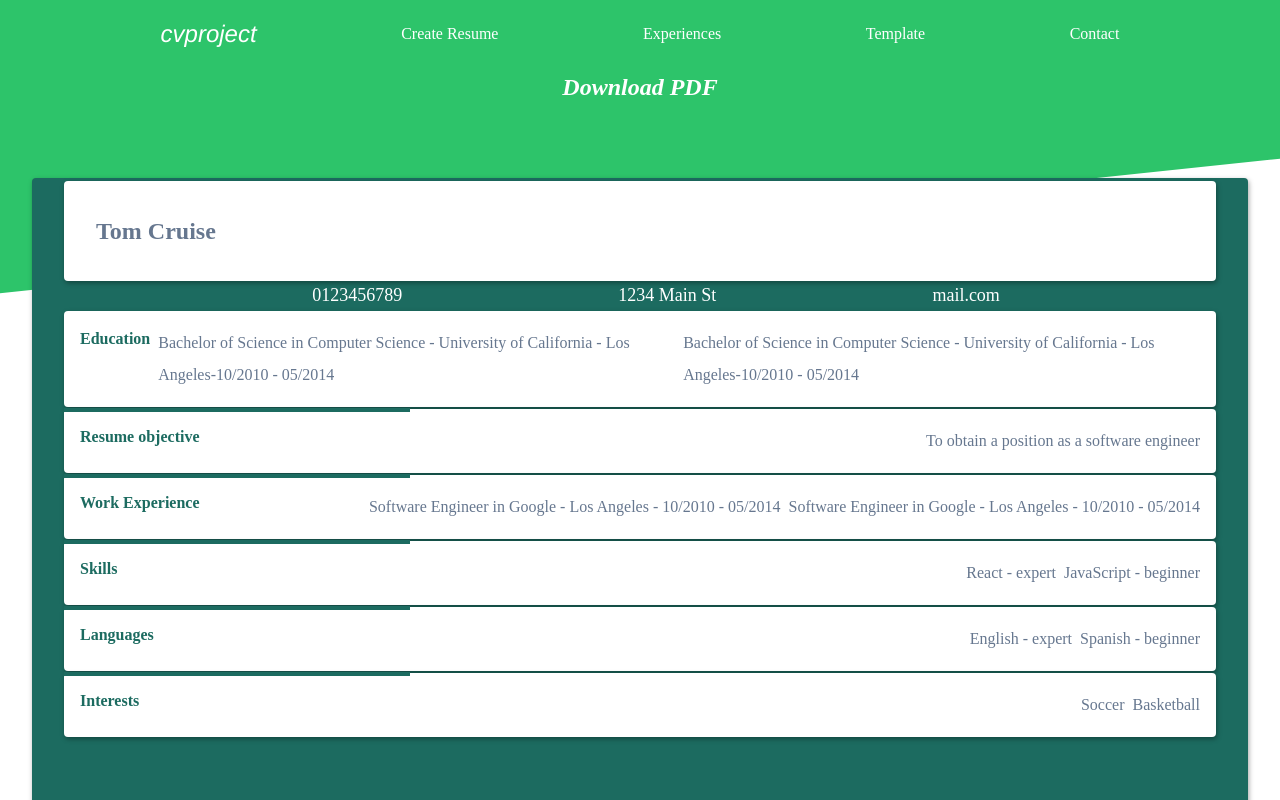
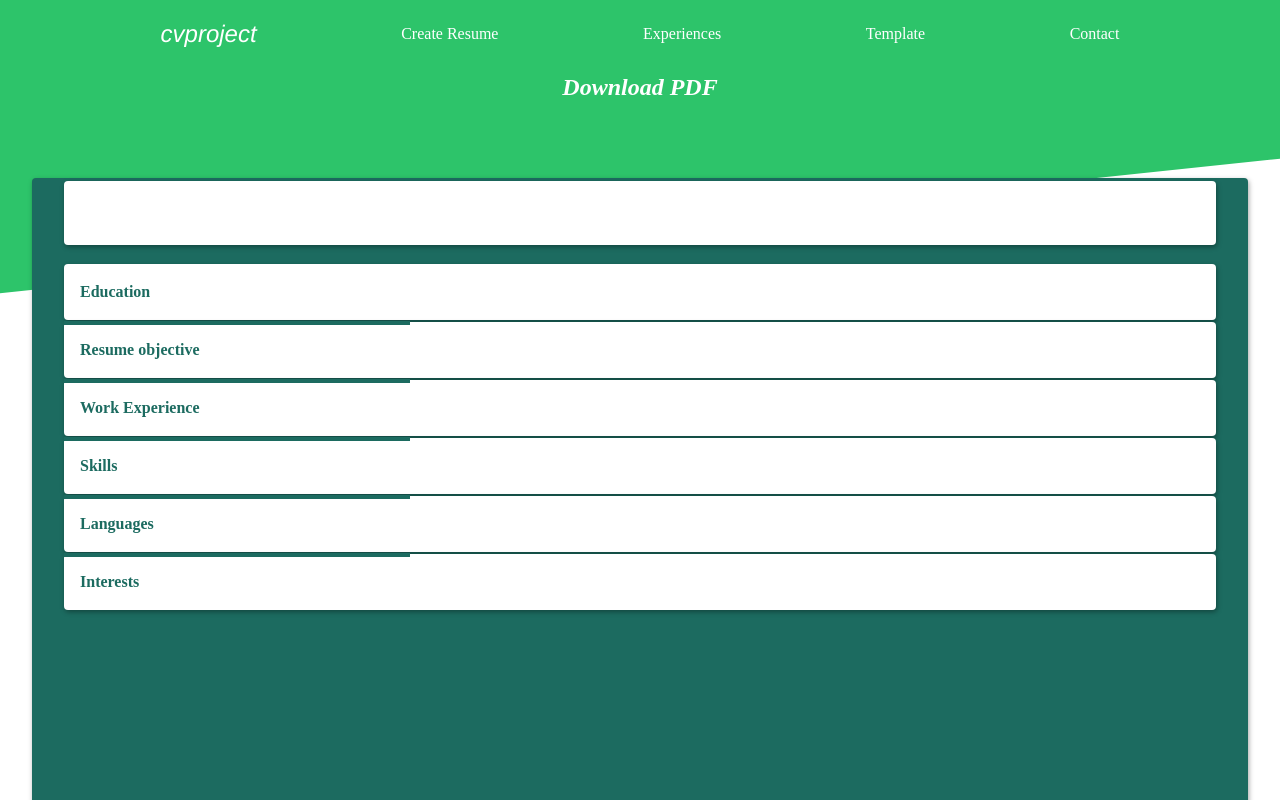
Before and after one commit to chucoyos/CV-application, a React (Vite) app: page /santiago in a window 1280 px wide. Shown: the top 800 px of the page. Built offline with nearby package versions, Linux system fonts and the light colour scheme.

Commit message:
Style Santiago template

```diff
--- a/src/App.css
+++ b/src/App.css
@@ -595,8 +595,6 @@ p {
 	font-weight: bolder;
 	font-size: 16px;
 	color: #1c6b60;
-	/* width: 100%; */
-	/* align-self: center; */
 }
 
 .details {
@@ -608,6 +606,7 @@ p {
 .line {
 	display: flex;
 	flex-direction: column;
+	margin: 0 32px 0 0;
 }
 .decoLine {
 	position: absolute;
--- a/src/Router.jsx
+++ b/src/Router.jsx
@@ -11,67 +11,68 @@ import { useState } from 'react'
 
 function Router() {
 	const [generalInfo, setGeneralInfo] = useState({
-		name: 'Tom',
-		last: 'Cruise',
-		email: 'mail.com',
-		phone: '0123456789',
-		address: '1234 Main St',
-		zip: '12345',
-		city: 'Los Angeles',
+		// name: 'Tom',
+		// last: 'Cruise',
+		// email: 'mail.com',
+		// phone: '0123456789',
+		// address: '1234 Main St',
+		// zip: '12345',
+		// city: 'Los Angeles',
 	})
 	const [education, setEducation] = useState([
-		{
-			degree: 'Bachelor of Science',
-			city: 'Los Angeles',
-			school: 'University of California',
-			startDate: '10/2010',
-			endDate: '05/2014',
-			description: 'Computer Science',
-			id: 1,
-		},
-		{
-			degree: 'Bachelor of Science',
-			city: 'Los Angeles',
-			school: 'University of California',
-			startDate: '10/2010',
-			endDate: '05/2014',
-			description: 'Computer Science',
-			id: 2,
-		},
+		// {
+		// degree: 'Bachelor of Science',
+		// city: 'Los Angeles',
+		// school: 'University of California',
+		// startDate: '10/2010',
+		// endDate: '05/2014',
+		// description: 'Programming engineering and design',
+		// id: 1,
+		// },
+		// {
+		// degree: 'Bachelor of Science',
+		// city: 'Los Angeles',
+		// school: 'University of California',
+		// startDate: '10/2010',
+		// endDate: '05/2014',
+		// description: 'Computer Science',
+		// id: 2,
+		// },
 	])
 	const [workExperience, setWorkExperience] = useState([
-		{
-			jobTitle: 'Software Engineer',
-			companyCity: 'Los Angeles',
-			company: 'Google',
-			workStartDate: '10/2010',
-			workEndDate: '05/2014',
-			workDescription: 'Computer Science',
-		},
-		{
-			jobTitle: 'Software Engineer',
-			companyCity: 'Los Angeles',
-			company: 'Google',
-			workStartDate: '10/2010',
-			workEndDate: '05/2014',
-			workDescription: 'Computer Science',
-		},
+		// {
+		// 	jobTitle: 'Software Engineer',
+		// 	companyCity: 'Los Angeles',
+		// 	company: 'Google',
+		// 	workStartDate: '10/2010',
+		// 	workEndDate: '05/2014',
+		// 	workDescription: 'Develop tests for software',
+		// },
+		// {
+		// 	jobTitle: 'Software Engineer',
+		// 	companyCity: 'Los Angeles',
+		// 	company: 'Google',
+		// 	workStartDate: '10/2010',
+		// 	workEndDate: '05/2014',
+		// 	workDescription: 'Computer Science',
+		// },
 	])
 	const [interests, setInterests] = useState([
-		{ interest: 'Soccer', id: 1 },
-		{ interest: 'Basketball', id: 2 },
+		// { interest: 'Soccer', id: 1 },
+		// { interest: 'Basketball', id: 2 },
 	])
 	const [interest, setInterest] = useState('')
 	const [resumeObjective, setResumeObjective] = useState({
-		objective: 'To obtain a position as a software engineer',
+		// objective:
+		// 	'To obtain a position as a software engineer lorm ipsum dolor sit amet, consectetur adipiscing elit, sed do eiusmod tempor incididunt ut labore et dolore magna aliqua.',
 	})
 	const [skills, setSkills] = useState([
-		{ skill: 'React', level: 'expert', id: 1 },
-		{ skill: 'JavaScript', level: 'beginner', id: 2 },
+		// { skill: 'React', level: 'expert', id: 1 },
+		// { skill: 'JavaScript', level: 'beginner', id: 2 },
 	])
 	const [languages, setLanguages] = useState([
-		{ language: 'English', level: 'expert', id: 1 },
-		{ language: 'Spanish', level: 'beginner', id: 2 },
+		// { language: 'English', level: 'expert', id: 1 },
+		// { language: 'Spanish', level: 'beginner', id: 2 },
 	])
 	const router = createBrowserRouter([
 		{
--- a/src/components/Oslo.jsx
+++ b/src/components/Oslo.jsx
@@ -32,14 +32,22 @@ function Oslo(props) {
 					</p>
 					<hr className='educationHr' />
 					{props.education.map((edu) => (
-						<div key={edu.id}>
-							<p className=''>
-								{edu.degree} in {edu.description} - {edu.school} - {edu.city}-
-								{edu.startDate} - {edu.endDate}
-							</p>
-							<p className='center'>♦</p>
-						</div>
+						<>
+							<div
+								key={edu.id}
+								className='col-2'
+							>
+								<p>
+									∘ {edu.degree} {edu.school} - {edu.city}
+								</p>
+								<p>
+									{edu.startDate} - {edu.endDate}
+								</p>
+							</div>
+							<p>{edu.description}</p>
+						</>
 					))}
+
 					<hr className='objectiveHr' />
 					<p>{props.resumeObjective.objective}</p>
 					<hr className='workExperienceHr' />
--- a/src/components/Santiago.jsx
+++ b/src/components/Santiago.jsx
@@ -44,9 +44,12 @@ function Santiago(props) {
 									className='line'
 								>
 									<p className='details'>
-										{edu.degree} in {edu.description} - {edu.school} -{' '}
-										{edu.city}-{edu.startDate} - {edu.endDate}
+										∘ {edu.degree} - {edu.school}
 									</p>
+									<p className='details'>
+										{edu.city} {edu.startDate} - {edu.endDate}{' '}
+									</p>
+									<p className='details'>{edu.description}</p>
 								</div>
 							))}
 						</div>
@@ -82,12 +85,16 @@ function Santiago(props) {
 							{props.workExperience.map((work) => (
 								<div
 									key={work.id}
-									className='duo'
+									className='line'
 								>
 									<p className='details'>
-										{work.jobTitle} in {work.company} - {work.companyCity} -{' '}
-										{work.workStartDate} - {work.workEndDate}
+										∘ {work.jobTitle} {work.company}
 									</p>
+									<p className='details'>
+										{work.companyCity} - {work.workStartDate}
+										{work.workEndDate}
+									</p>
+									<p className='details'>{work.description}</p>
 								</div>
 							))}
 						</div>
@@ -110,7 +117,7 @@ function Santiago(props) {
 									className='duo'
 								>
 									<p className='details'>
-										{skill.skill} - {skill.level}
+										∘ {skill.skill} - {skill.level}
 									</p>
 								</div>
 							))}
@@ -134,7 +141,7 @@ function Santiago(props) {
 									className=''
 								>
 									<p className='details'>
-										{language.language} - {language.level}
+										∘ {language.language} - {language.level}
 									</p>
 								</div>
 							))}
@@ -156,7 +163,7 @@ function Santiago(props) {
 									key={interest.id}
 									className='duo'
 								>
-									<p className='details'>{interest.interest}</p>
+									<p className='details'>∘ {interest.interest}</p>
 								</div>
 							))}
 						</div>
```
